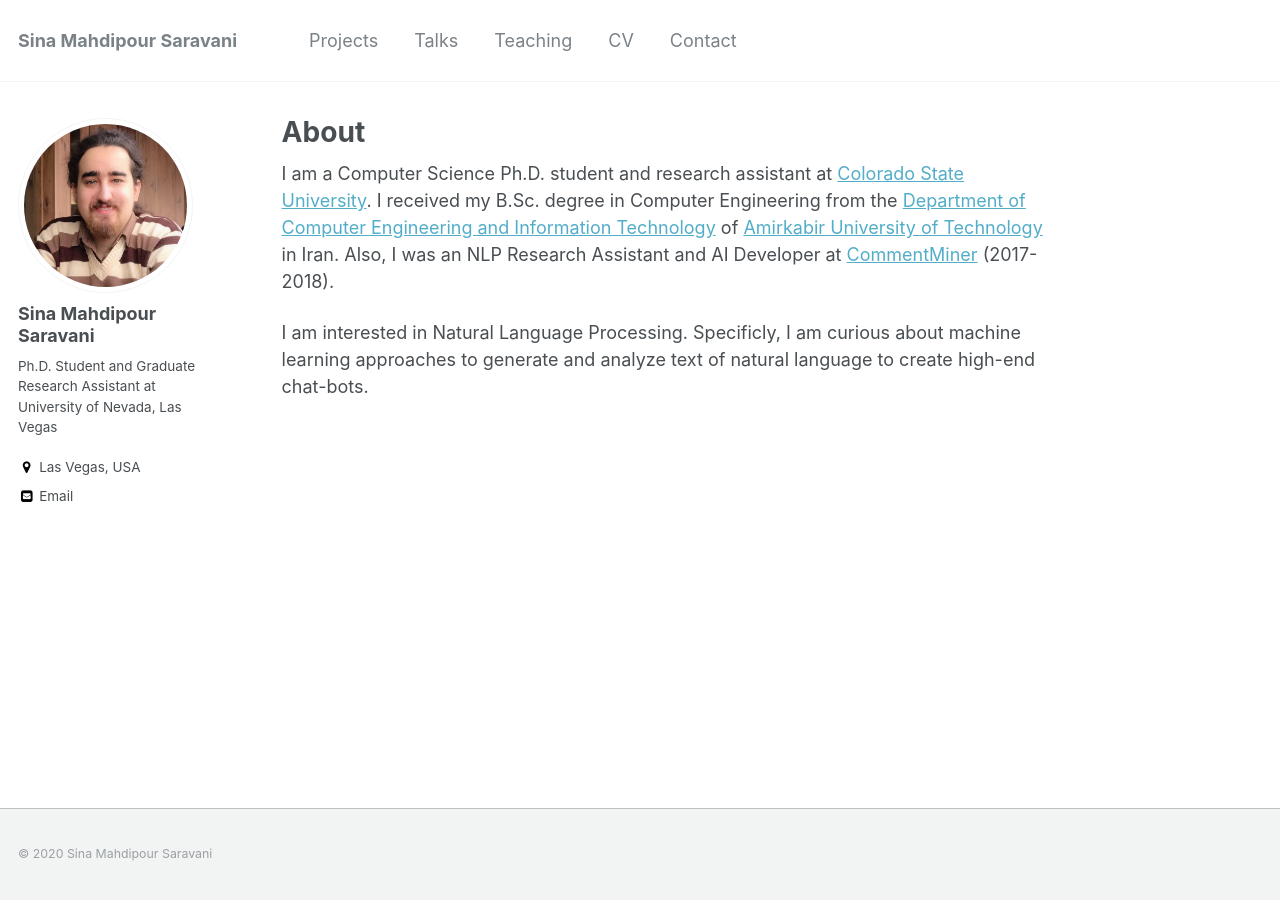
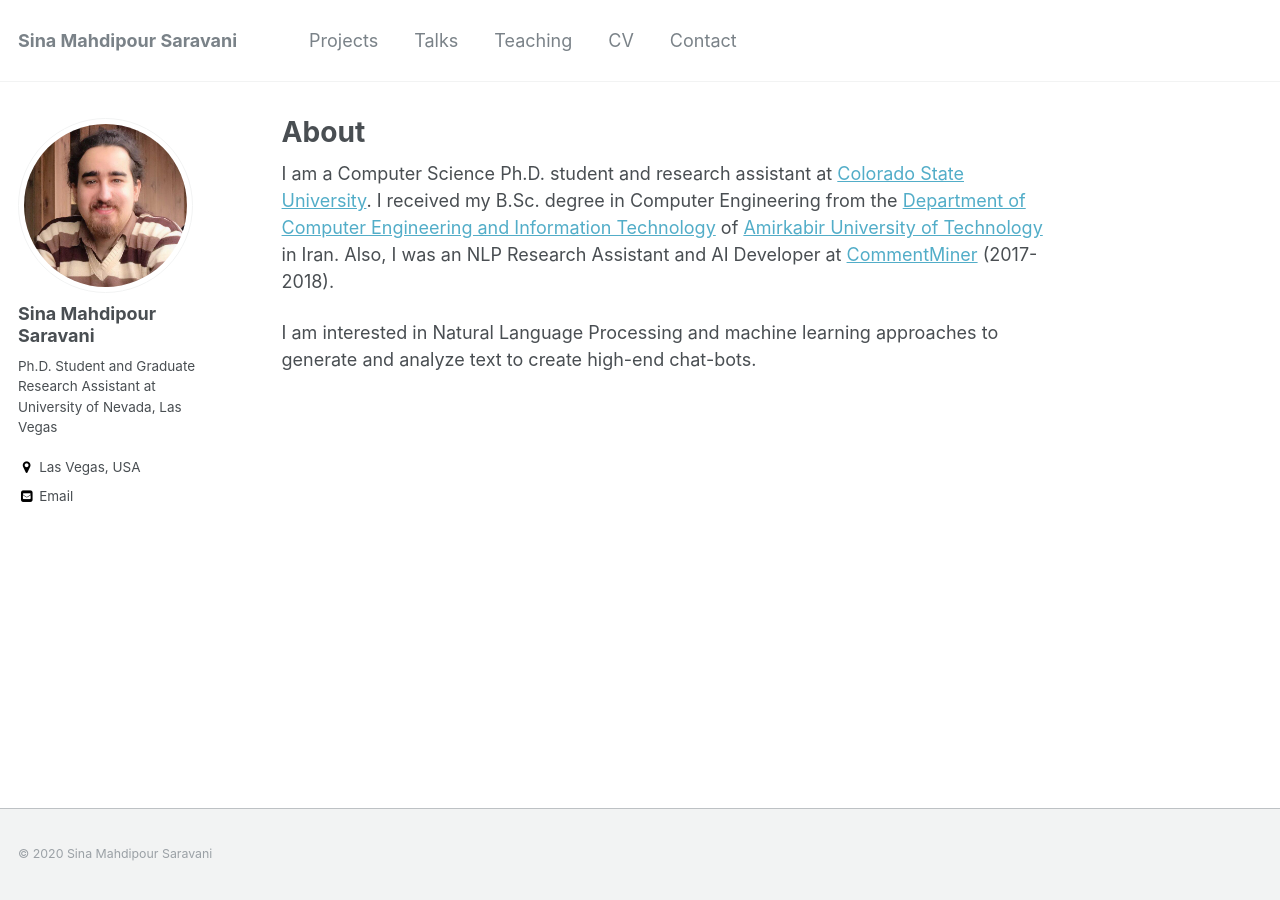
Before and after one commit to sinamps/sinamps.github.io, a Jekyll site: the page built from _pages/about.md, in a window 1280 px wide. Built offline with Jekyll 4.4.1, drawn with Linux system fonts in a browser that asks for light colours.

Commit message:
Update to csu and changes in interest

```diff
--- a/_pages/about.md
+++ b/_pages/about.md
@@ -10,4 +10,4 @@ redirect_from:
 
 I am a Computer Science Ph.D. student and research assistant at [Colorado State University](https://www.colostate.edu). I received my B.Sc. degree in Computer Engineering from the [Department of Computer Engineering and Information Technology](http://ceit.aut.ac.ir/autcms/home.htm?depurl=computer-engineering&lang=en) of [Amirkabir University of Technology](http://aut.ac.ir/aut/) in Iran. Also, I was an NLP Research Assistant and AI Developer at [CommentMiner](http://www.commentminer.ir/) (2017-2018).
 
-I am interested in Natural Language Processing. Specificly, I am curious about machine learning approaches to generate and analyze text of natural language to create high-end chat-bots.
+I am interested in Natural Language Processing and machine learning approaches to generate and analyze text to create high-end chat-bots.
```
